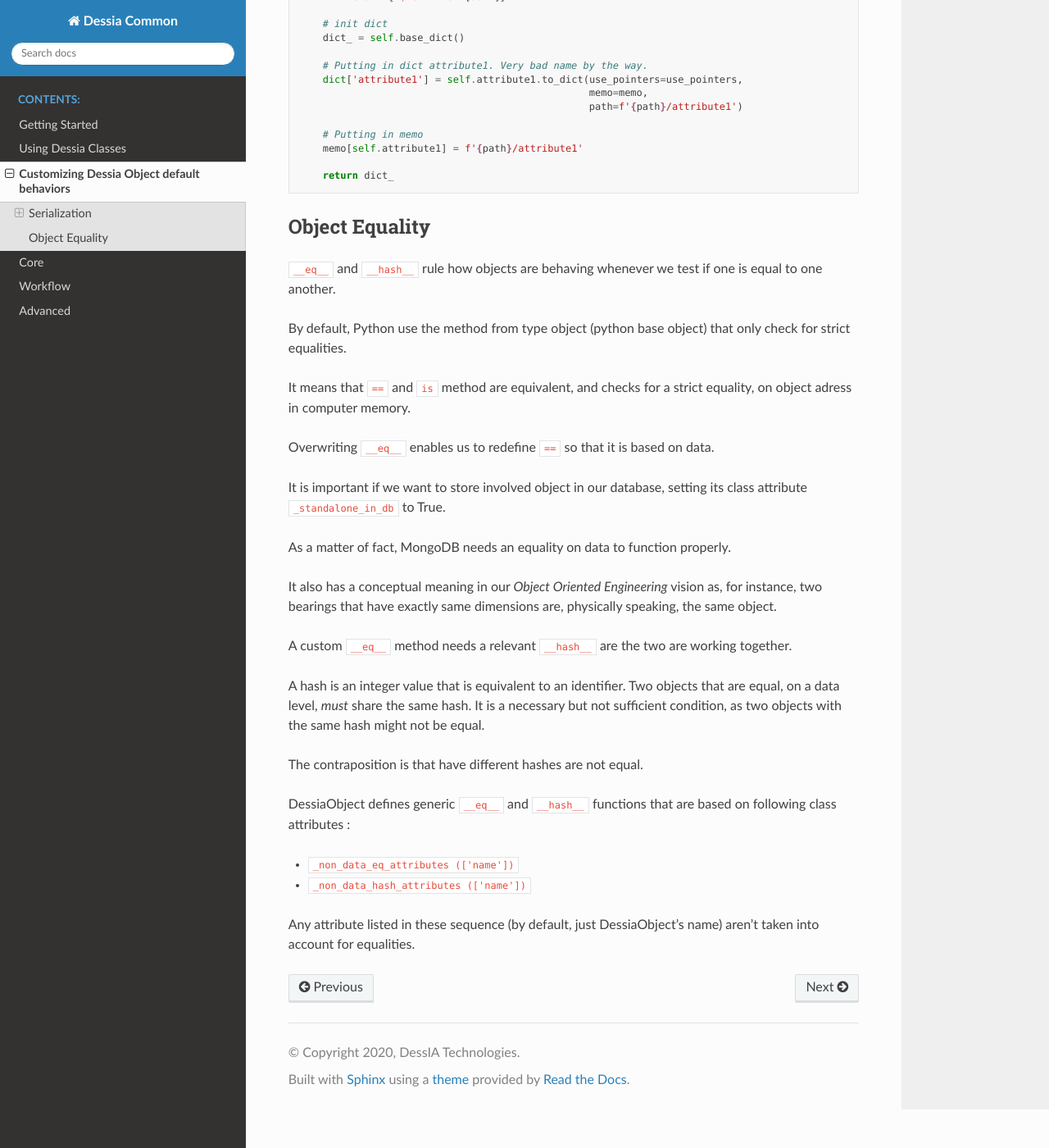
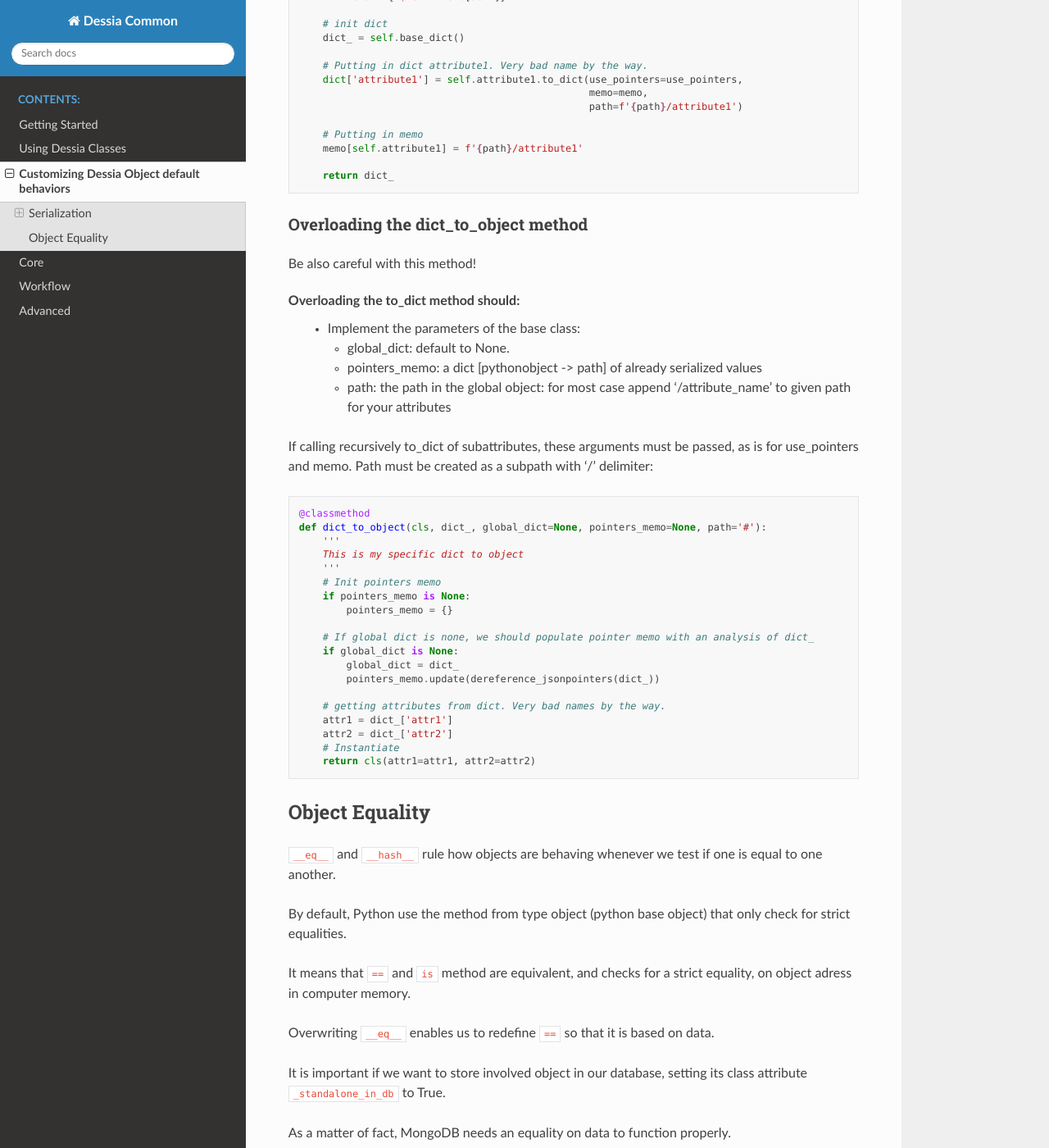
Before and after one commit to Dessia-tech/dessia_common, a Sphinx documentation site: the page built from doc/source/customizing.rst, in a window 1280 px wide and 1400 px high, scrolled down 1099 px. Shown: the whole window at 82% size. Built offline with Sphinx 7.4.7 and the Read the Docs theme 2.0.0, drawn with Linux system fonts in a browser that asks for light colours; the version number could not be read and is left out.

Commit message:
doc: dict_to_object

```diff
--- a/doc/source/customizing.rst
+++ b/doc/source/customizing.rst
@@ -60,6 +60,43 @@ If you want the object to be reinserted as a pointer elsewhere, you should put i
 
         return dict_
 
+Overloading the dict_to_object method
+^^^^^^^^^^^^^^^^^^^^^^^^^^^^^^^^^^^^^
+
+Be also careful with this method!
+
+Overloading the to_dict method should:
+ * Implement the parameters of the base class:
+
+   * global_dict: default to None.
+   * pointers_memo: a dict [pythonobject -> path] of already serialized values
+   * path: the path in the global object: for most case append '/attribute_name' to given path for your attributes
+
+If calling recursively to_dict of subattributes, these arguments must be passed, as is for use_pointers and memo. Path must be created as a subpath with '/' delimiter:
+
+.. code-block:: python
+
+    @classmethod
+    def dict_to_object(cls, dict_, global_dict=None, pointers_memo=None, path='#'):
+        '''
+        This is my specific dict to object
+        '''
+        # Init pointers memo
+        if pointers_memo is None:
+            pointers_memo = {}
+
+        # If global dict is none, we should populate pointer memo with an analysis of dict_
+        if global_dict is None:
+            global_dict = dict_
+            pointers_memo.update(dereference_jsonpointers(dict_))
+
+        # getting attributes from dict. Very bad names by the way.
+        attr1 = dict_['attr1']
+        attr2 = dict_['attr2']
+        # Instantiate
+        return cls(attr1=attr1, attr2=attr2)
+
+
 
 
 Object Equality
```
